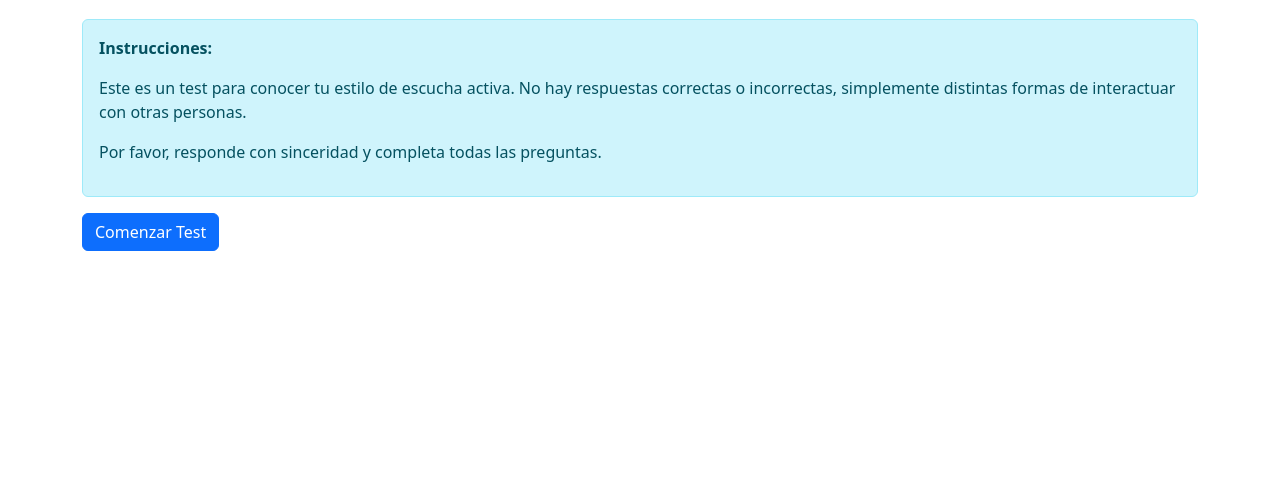
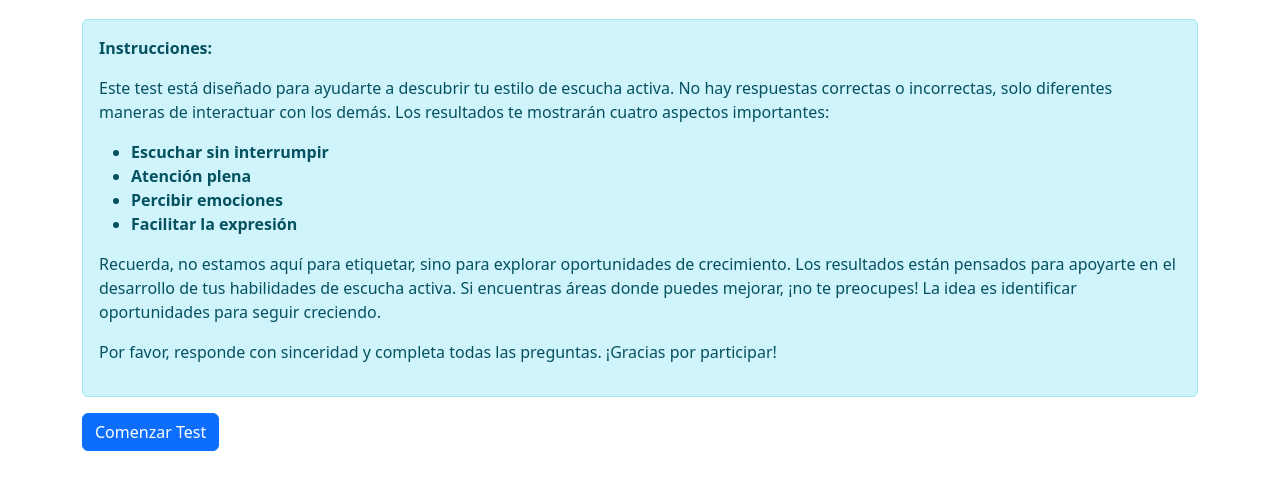
Before and after one commit to apinango70/testEscuchaActiva, a plain HTML site: page index.html in a window 1280 px wide. Shown: the part 101-590 px from the top of the page. Drawn offline with nearby package versions, Linux system fonts and the light colour scheme.

Commit message:
Se modificaron las instrucciones

```diff
--- a/index.html
+++ b/index.html
@@ -15,15 +15,19 @@
     <div id="introSection">
       <div class="alert alert-info">
         <p><strong>Instrucciones:</strong></p>
-        <p>Este es un test para conocer tu estilo de escucha activa. No hay respuestas correctas o incorrectas, simplemente distintas formas de interactuar con otras personas.</p>
-        <p>Por favor, responde con sinceridad y completa todas las preguntas.</p>
+        <p>Este test está diseñado para ayudarte a descubrir tu estilo de escucha activa. No hay respuestas correctas o incorrectas, solo diferentes maneras de interactuar con los demás. Los resultados te mostrarán cuatro aspectos importantes:</p>
+        <ul>
+          <li><strong>Escuchar sin interrumpir</strong></li>
+          <li><strong>Atención plena</strong></li>
+          <li><strong>Percibir emociones</strong></li>
+          <li><strong>Facilitar la expresión</strong></li>
+        </ul>
+        <p>Recuerda, no estamos aquí para etiquetar, sino para explorar oportunidades de crecimiento. Los resultados están pensados para apoyarte en el desarrollo de tus habilidades de escucha activa. Si encuentras áreas donde puedes mejorar, ¡no te preocupes! La idea es identificar oportunidades para seguir creciendo.</p>
+        <p>Por favor, responde con sinceridad y completa todas las preguntas. ¡Gracias por participar!</p>
       </div>
-      <!-- <div class="mb-3">
-        <label for="nombre" class="form-label">Ingresa tu nombre:</label>
-        <input type="text" id="nombre" class="form-control" placeholder="Tu nombre">
-      </div> -->
       <button class="btn btn-primary" onclick="comenzarTest()">Comenzar Test</button>
     </div>
+
 
     <div id="testSection" style="display:none" class="container">
       <div class="progress mb-4 sticky-top">
```
Also changed, not shown: 1 other file.
